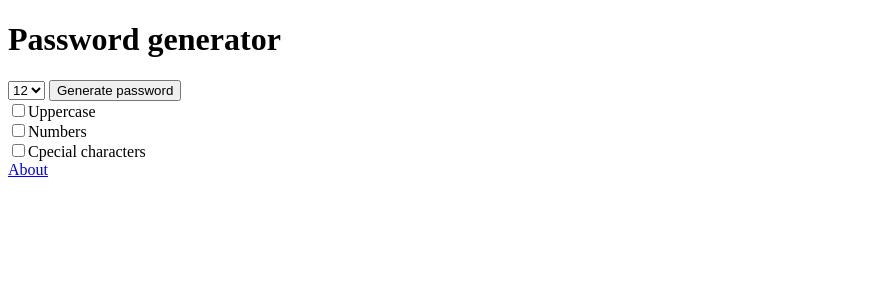
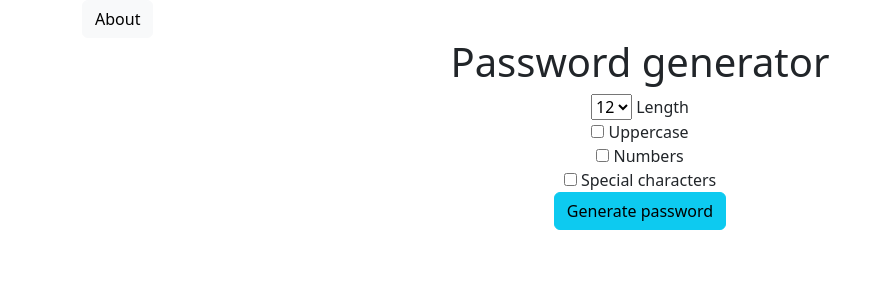
Before and after one commit to yapolukr/Password-generator, a Django app: page / in a window 1280 px wide. Shown: the top 300 px of the page, without its empty margins (0-884 px from the left). Run offline with Django 4.2, Linux system fonts and the light colour scheme.

Commit message:
Added buttons home and about + used Bootstrap styles

```diff
--- a/generator/templates/generator/about.html
+++ b/generator/templates/generator/about.html
@@ -2,11 +2,14 @@
 <html lang="en">
 <head>
     <meta charset="UTF-8">
+    <link href="https://cdn.jsdelivr.net/npm/bootstrap@5.2.0/dist/css/bootstrap.min.css" rel="stylesheet" integrity="sha384-gH2yIJqKdNHPEq0n4Mqa/HGKIhSkIHeL5AyhkYV8i59U5AR6csBvApHHNl/vI1Bx" crossorigin="anonymous">
     <title>About</title>
 </head>
 <body>
+<div class="container">
 <h1>About</h1>
 <p>Hello! Let me introduce an utility might be helpful for you!This does have a graphical interface to define users your want to reset, you can generate and review passwords, send email notification!</p>
-
+<a href="{% url 'home' %}" class="btn btn-outline-secondary">Home</a>
+</div>
 </body>
 </html>
--- a/generator/templates/generator/home.html
+++ b/generator/templates/generator/home.html
@@ -3,8 +3,17 @@
 <head>
     <meta charset="UTF-8">
     <title>Hi there</title>
+    <link href="https://cdn.jsdelivr.net/npm/bootstrap@5.2.0/dist/css/bootstrap.min.css" rel="stylesheet" integrity="sha384-gH2yIJqKdNHPEq0n4Mqa/HGKIhSkIHeL5AyhkYV8i59U5AR6csBvApHHNl/vI1Bx" crossorigin="anonymous">
+
 </head>
 <body>
+<div class="col-md-6 text-right" >
+
+</div>
+<div class="container" >
+<a href="{% url 'about' %}" class="btn btn-light">About</a>
+    <div class="container text-center" >
+
 <h1>Password generator</h1>
 <form action="{% url 'password' %}">
     <select name="length" >
@@ -16,15 +25,17 @@
         <option value="11">11</option>
         <option value="12" selected="selected">12</option>
         <option value="13">13</option>
-    </select>
-    <input type="submit" value="Generate password">
-    <br>
-    <input type="checkbox" name="uppercase">Uppercase
-    <br>
-    <input type="checkbox" name="numbers">Numbers
+    </select> Length
         <br>
-    <input type="checkbox" name="special">Cpecial characters
+    <input type="checkbox" name="uppercase"> Uppercase
+        <br>
+    <input type="checkbox" name="numbers">  Numbers
+        <br>
+    <input type="checkbox" name="special">       Special characters
+     <br>
+    <input type="submit" value="Generate password" class="btn btn-info">
 </form>
-<a href="{% url 'about' %}">About</a>
+    </div>
+</div>
 </body>
 </html>
```
Also changed, not shown: generator/templates/generator/password.html (+5 -2 lines).
